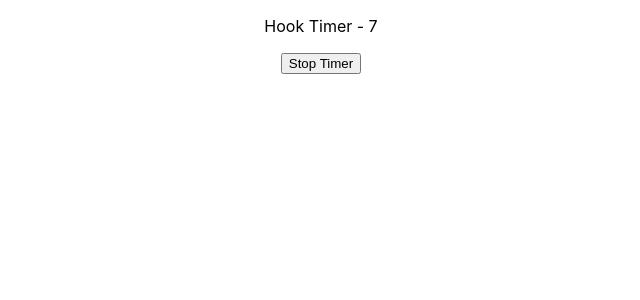
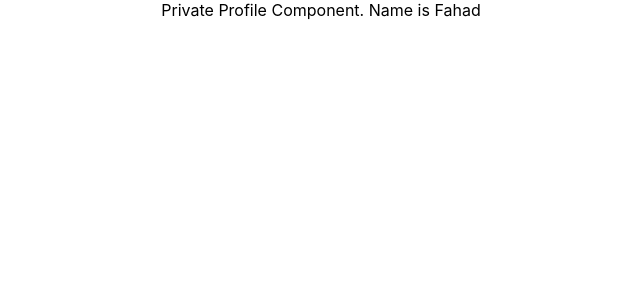
Before and after one commit to fahadshoukat/react-typescript, a React (Create React App) app: page / in a window 1280 px wide. Shown: the top 300 px of the page, without its empty margins (319-959 px from the left). Built offline with nearby package versions, Linux system fonts and the light colour scheme.

Commit message:
component as a props

```diff
--- a/src/App.tsx
+++ b/src/App.tsx
@@ -1,9 +1,10 @@
 import "./App.css";
-import MutableRef from "./components/ref/MutableRef";
+import Private from "./components/auth/Private";
+import Profile from "./components/auth/Profile";
 
 function App() {
   return <div className="App">
-    <MutableRef />
+    <Private isLoggedIn={true} component={Profile} />
   </div>;
 }
 
--- /dev/null
+++ b/src/components/auth/Login.tsx
@@ -0,0 +1,5 @@
+const Login = () => {
+  return <div>Please Login to continue</div>;
+};
+
+export default Login;
--- /dev/null
+++ b/src/components/auth/Private.tsx
@@ -0,0 +1,18 @@
+import React from "react";
+import Login from "./Login";
+import { ProfileProps } from './Profile'
+
+type PrivateProps = {
+    isLoggedIn : boolean
+    component: React.ComponentType<ProfileProps>
+}
+
+const Private = ({isLoggedIn, component: Component}: PrivateProps) => {
+    if(isLoggedIn){
+        return <Component name='Fahad' />
+    }else{
+        return <Login />
+    }
+};
+
+export default Private;
--- /dev/null
+++ b/src/components/auth/Profile.tsx
@@ -0,0 +1,9 @@
+export type ProfileProps = {
+    name: string
+}
+
+const Profile = ({name}: ProfileProps) => {
+  return <div>Private Profile Component. Name is {name}</div>;
+};
+
+export default Profile;
```
